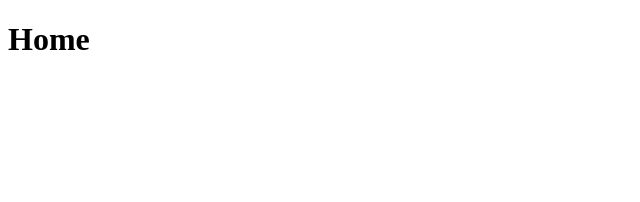
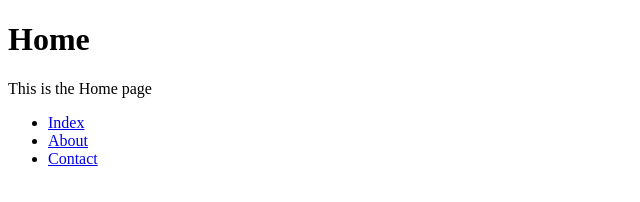
Before and after one commit to odilson-dev/basic-informational-site, a plain HTML site: page index.html in a window 1280 px wide. Shown: the whole page, without its empty margins (0-640 px from the left). Drawn offline with Linux system fonts and the light colour scheme.

Commit message:
Add links to pages

```diff
--- a/index.html
+++ b/index.html
@@ -7,5 +7,11 @@
   </head>
   <body>
     <h1>Home</h1>
+    <p>This is the Home page</p>
+    <ul>
+      <li><a href="/">Index</a></li>
+      <li><a href="/about">About</a></li>
+      <li><a href="/contact-me">Contact</a></li>
+    </ul>
   </body>
 </html>
```
Also changed, not shown: 404.html (+1 -0 lines), about.html (+12 -7 lines), contact-me.html (+6 -0 lines).
